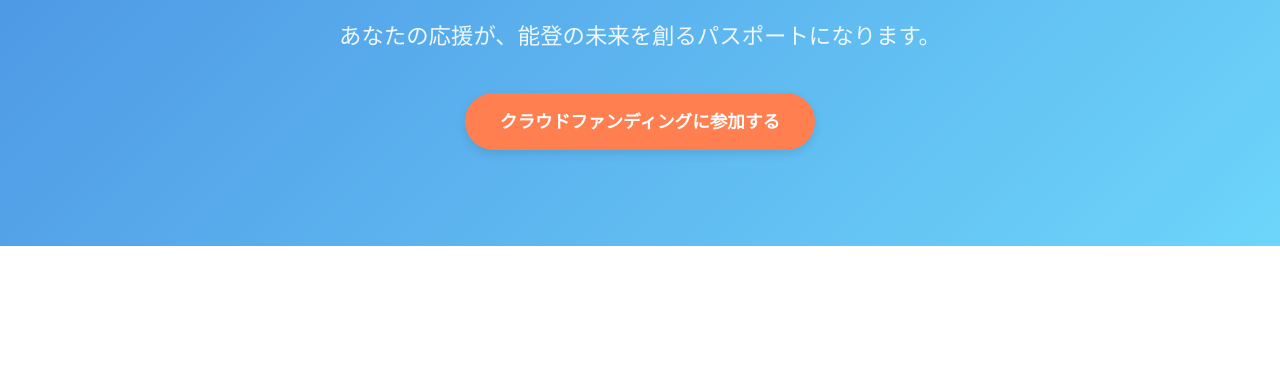
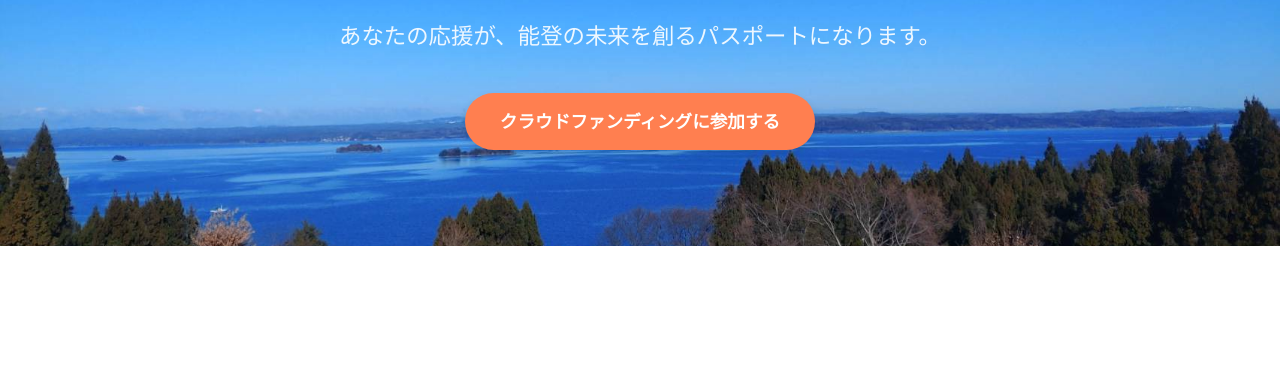
Before and after one commit to hagedango/noto-matsuri, a plain HTML site: page index.html in a window 1280 px wide. Shown: the part 316-696 px from the top of the page. Drawn offline with Linux system fonts and the light colour scheme.

Commit message:
"ヒーローセクションの背景画像とリンクを更新"

```diff
--- a/css/style.css
+++ b/css/style.css
@@ -84,7 +84,9 @@ footer {
 
 /* Hero Section */
 .hero {
-    background: linear-gradient(135deg, var(--primary-blue) 0%, #6DD5FA 100%); /* Gradient background */
+    background-image: url('../images/hero-background.jpg');
+    background-size: cover;
+    background-position: center;
     color: var(--white);
     padding: 6rem 0;
     text-align: center;
--- a/index.html
+++ b/index.html
@@ -16,7 +16,7 @@
             <div class="hero-content">
                 <h2>1000円でつなぐ、能登と友達に！</h2>
                 <p>あなたの応援が、能登の未来を創るパスポートになります。</p>
-                <a href="#" class="cta-button">クラウドファンディングに参加する</a>
+                <a href="https://ticketme.io/membership/ticket/795eefbe-4cc8-4705-9b4c-ab66d631b1ad/7c18c85f-d7bd-4cd5-a6be-2b63e15ef15d" class="cta-button">クラウドファンディングに参加する</a>
             </div>
         </section>
 
```
Also changed, not shown: images/hero-background.jpg (added).
